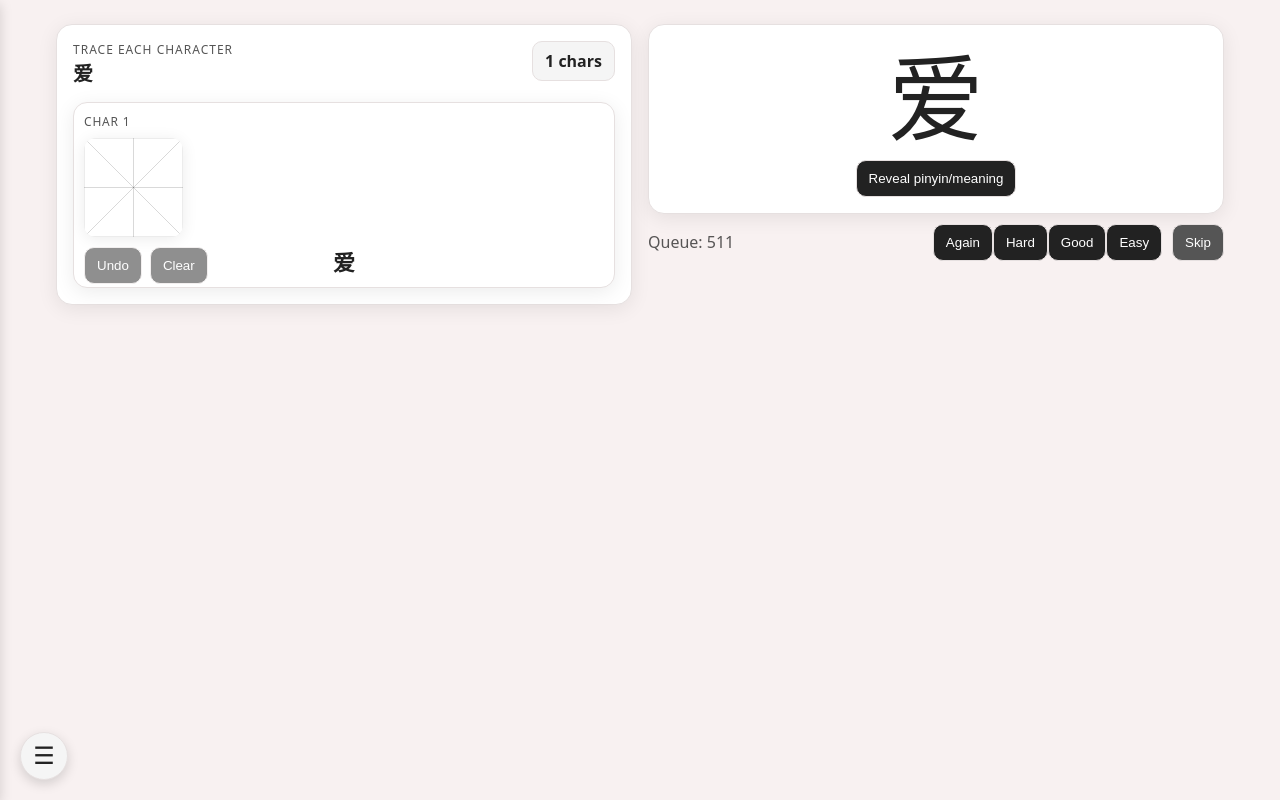
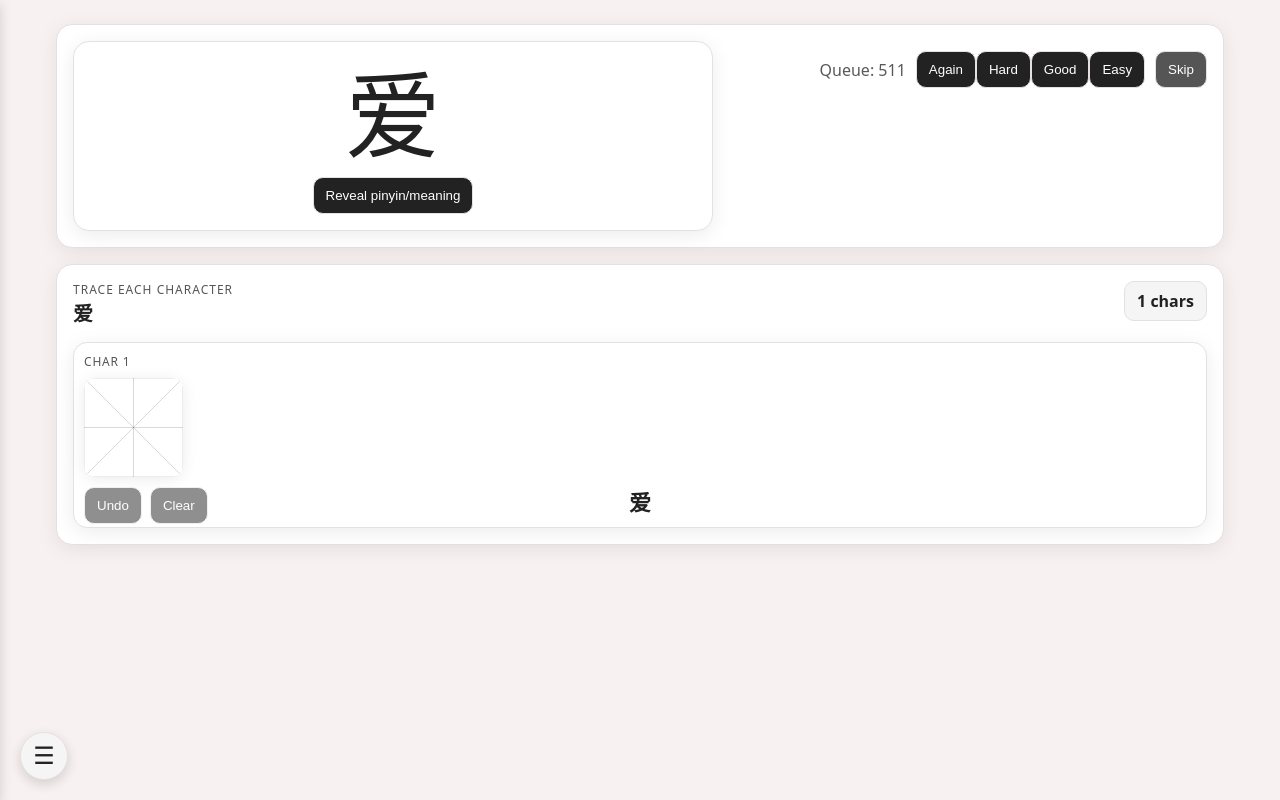
Before and after one commit to nis057489/hsk-3.0-writing-trainer, a React (Vite) app: page / in a window 1280 px wide. Built offline with nearby package versions, Linux system fonts and the light colour scheme.

Commit message:
new laytout
Signed-off-by: Nicholas Smith <nicholas@nbembedded.com>

```diff
--- a/src/App.tsx
+++ b/src/App.tsx
@@ -607,16 +607,11 @@ export default function App() {
             </Drawer>
 
             {mode === 'flashcard' ? (
-                <div className="practice-container" style={{
-                    display: "flex",
-                    flexDirection: leftHanded ? "row-reverse" : "row",
-                    flexWrap: "wrap",
-                    gap: 16,
-                    alignItems: "stretch"
-                }}>
+                <div className="practice-container writing-first">
                     {card ? (
                         <>
-                            <div style={{ flex: "1 1 300px" }}>
+                            <div className="card" style={{ display: "flex", flexWrap: "wrap", gap: 12, alignItems: "flex-start", justifyContent: "space-between" }}>
+                                <div style={{ flex: "1 1 320px", minWidth: 280, maxWidth: 640 }}>
                                     <Flashcard
                                         card={{
                                             ...card,
@@ -625,10 +620,13 @@ export default function App() {
                                         reveal={reveal}
                                         onToggleReveal={() => setReveal((r: boolean) => !r)}
                                     />
+                                </div>
+                                <div style={{ flex: "0 0 auto", minWidth: 220 }}>
                                     <Toolbar onGrade={grade} onNext={advance} remaining={remaining} />
                                 </div>
+                            </div>
 
-                            <div className="card" style={{ flex: "1 1 300px", display: "flex", flexDirection: "column" }}>
+                            <div className="card" style={{ padding: 16 }}>
                                 <PracticeArea
                                     text={displayHanzi}
                                     tracingMode={tracingMode}
--- a/src/index.css
+++ b/src/index.css
@@ -275,6 +275,16 @@ body {
     padding: 40px 0;
 }
 
+.practice-container.writing-first {
+    display: flex;
+    flex-direction: column;
+    gap: 16px;
+}
+
+.practice-container.writing-first .card {
+    width: 100%;
+}
+
 @media (max-width: 600px) {
     .practice-title {
         font-size: 20px;
```
Lines whose indentation alone changed are shown as unchanged.
